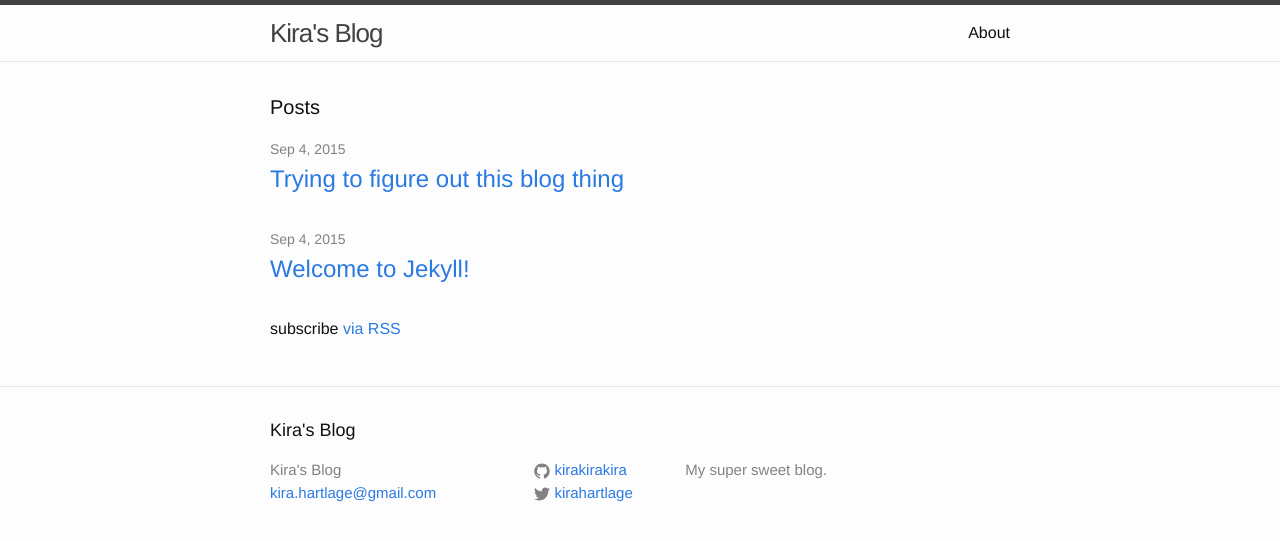
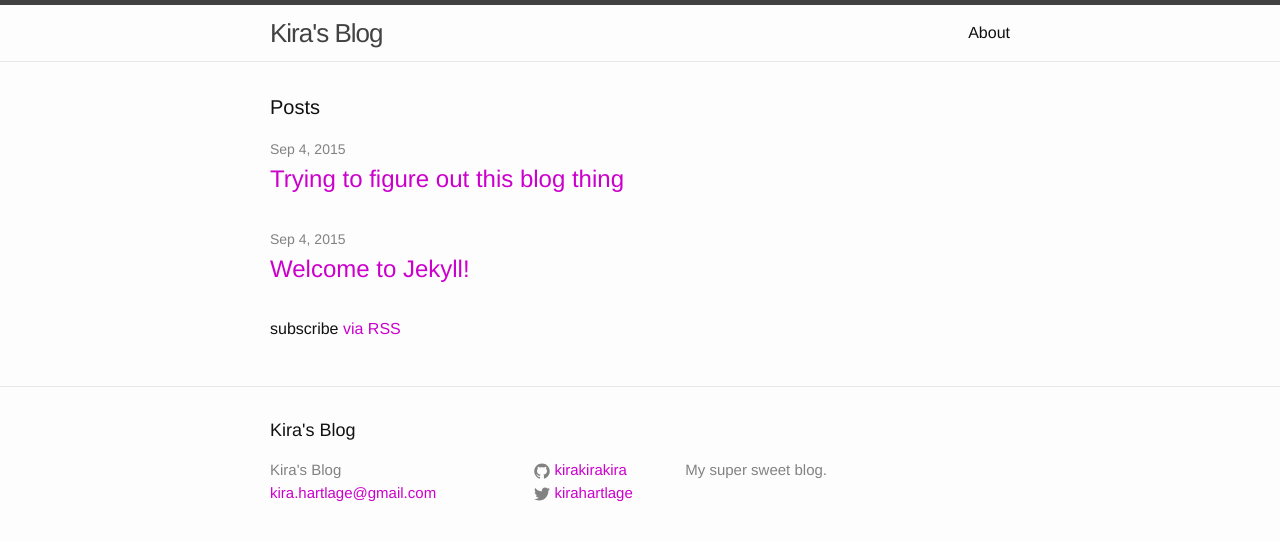
Before and after one commit to kirakirakira/blog, a Jekyll site: the page built from index.html, in a window 1280 px wide. Shown: the top 541 px of the page. Built offline with Jekyll 4.4.1, drawn with Linux system fonts in a browser that asks for light colours; Markdown is read by kramdown in place of the engine named in the settings.

Commit message:
changed font color

```diff
--- a/css/main.scss
+++ b/css/main.scss
@@ -15,7 +15,7 @@ $spacing-unit:     30px;
 
 $text-color:       #111;
 $background-color: #fdfdfd;
-$brand-color:      #2a7ae2;
+$brand-color:      #CC00CC;
 
 $grey-color:       #828282;
 $grey-color-light: lighten($grey-color, 40%);
```
